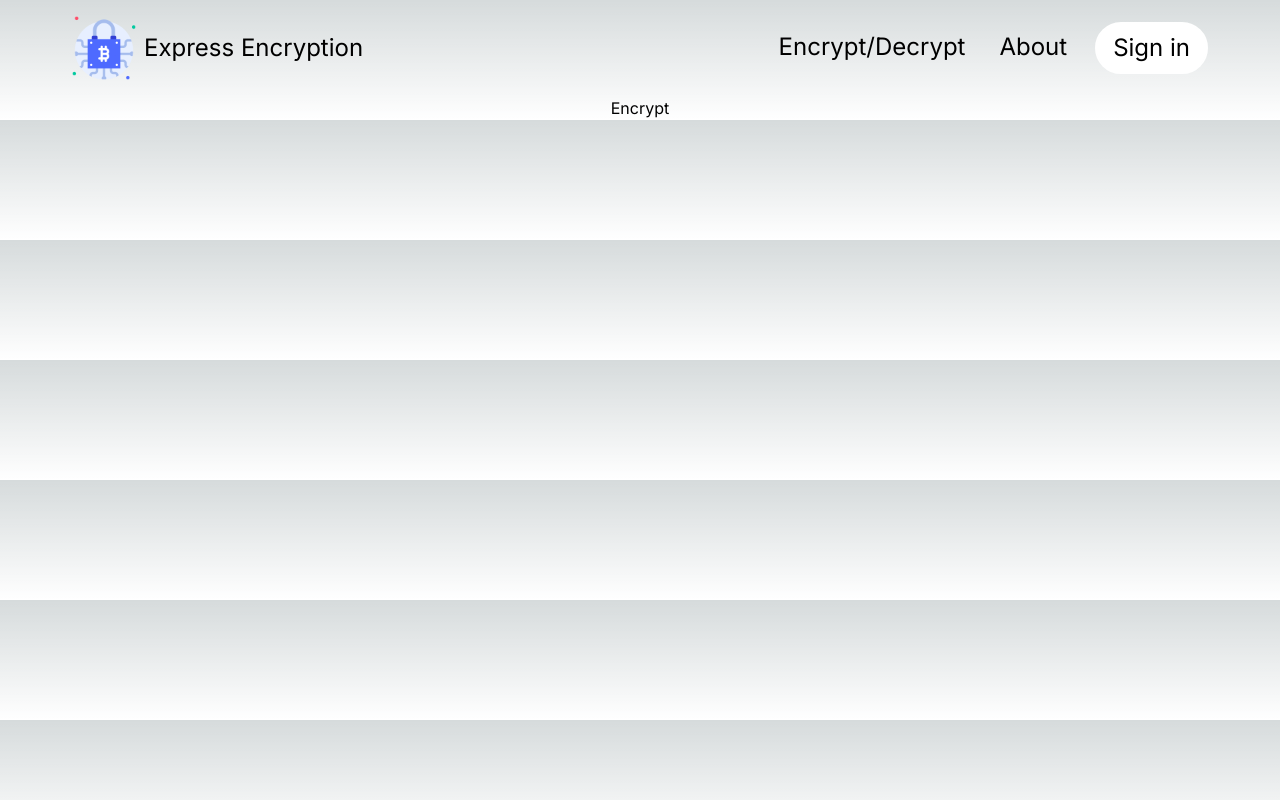
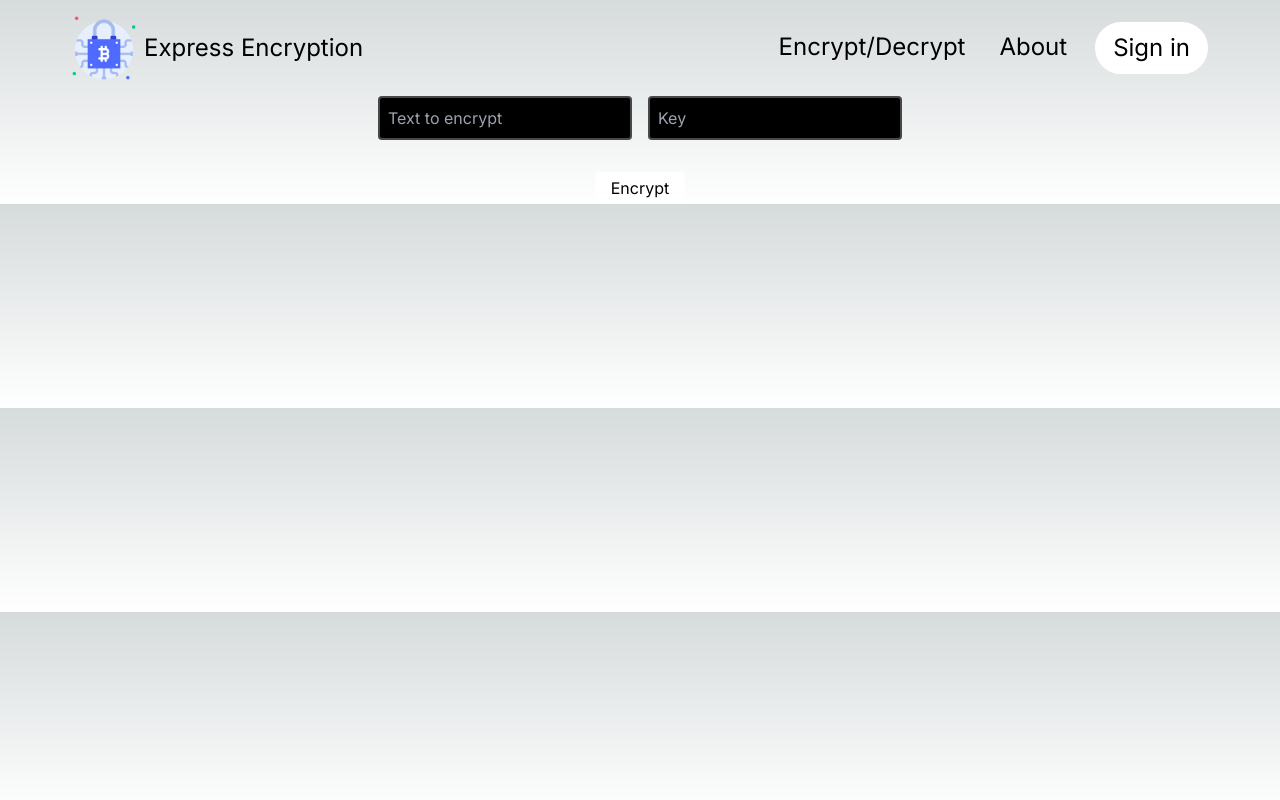
Before and after one commit to adam-gill/enc, a Next.js app: page /dashboard in a window 1280 px wide. Built offline with nearby package versions, Linux system fonts and the light colour scheme.

Commit message:
added usable code

```diff
--- a/app/(dashboard)/(routes)/dashboard/page.tsx
+++ b/app/(dashboard)/(routes)/dashboard/page.tsx
@@ -6,9 +6,22 @@ interface dashboardProps {}
 const dashboard: React.FC<dashboardProps> = () => {
   return (
     <React.Fragment>
-      <div className="w-full max-w-[1200px] flex items-center justify-center mx-auto">
-
-        Encrypt
+      <div className="w-full max-w-[1200px] flex flex-col items-center justify-center mx-auto">
+        <div className="flex">
+          <input
+            type="text"
+            placeholder="Text to encrypt"
+            className="text-white bg-black border-2 border-[#ffffff48] p-2 rounded focus:outline-[#ffffff9a] mr-4"
+          ></input>
+          <input
+            type="text"
+            placeholder="Key"
+            className="text-white bg-black border-2 border-[#ffffff48] p-2 rounded focus:outline-[#ffffff9a]"
+          ></input>
+        </div>
+        <div className="flex flex-row bg-white text-black rounded pl-4 pr-4 pt-1 pb-1 mt-8">
+          <button>Encrypt</button>
+        </div>
 
       </div>
     </React.Fragment>
@@ -16,3 +29,45 @@ const dashboard: React.FC<dashboardProps> = () => {
 };
 
 export default dashboard;
+
+
+// import * as crypto from 'crypto';
+
+// // Function to generate a random salt
+// function generateRandomSalt(saltLength: number = 16): string {
+//   return crypto.randomBytes(saltLength).toString('hex');
+// }
+
+// // Function to encrypt text using a key and salt
+// function encryptText(text: string, key: string, salt?: string): { ciphertext: string; salt: string } {
+//   const algorithm = 'aes-256-cbc'; // Replace with desired algorithm (e.g., aes-128-gcm)
+//   const ivLength = 16; // Adjust based on algorithm requirements
+
+//   // Generate random salt if not provided
+//   const randomSalt = salt || generateRandomSalt(saltLength);
+
+//   // Derive key using PBKDF2 for added security
+//   const derivedKey = crypto.pbkdf2Sync(key, randomSalt, 10000, 32, 'sha512');
+
+//   // Create initialization vector (IV)
+//   const iv = crypto.randomBytes(ivLength);
+
+//   // Create cipher
+//   const cipher = crypto.createCipheriv(algorithm, derivedKey, iv);
+
+//   // Encrypt text and append IV
+//   const encryptedText = cipher.update(text, 'utf8', 'hex') + cipher.final('hex');
+
+//   // Base64 encode for safe storage/transmission (optional)
+//   const base64Encoded = Buffer.from(encryptedText, 'hex').toString('base64');
+
+//   return { ciphertext: base64Encoded || encryptedText, salt: randomSalt };
+// }
+
+// // Example usage
+// const text = 'This is a secret message.';
+// const key = 'my-strong-key';
+// const encrypted = encryptText(text, key);
+
+// console.log('Encrypted Text:', encrypted.ciphertext);
+// console.log('Salt:', encrypted.salt);
--- a/app/globals.css
+++ b/app/globals.css
@@ -39,6 +39,7 @@ body {
 }
 
 .regular-btn:hover {
+  transform: translateY(-4px);
   background-color: #ffffff48;
 }
 
--- a/app/layout.tsx
+++ b/app/layout.tsx
@@ -20,7 +20,7 @@ export default function RootLayout({
 }>) {
   return (
     <html lang="en">
-      <body className={cn("",inter.className)}>{children}</body>
+      <body className={inter.className}>{children}</body>
     </html>
   );
 }
```
